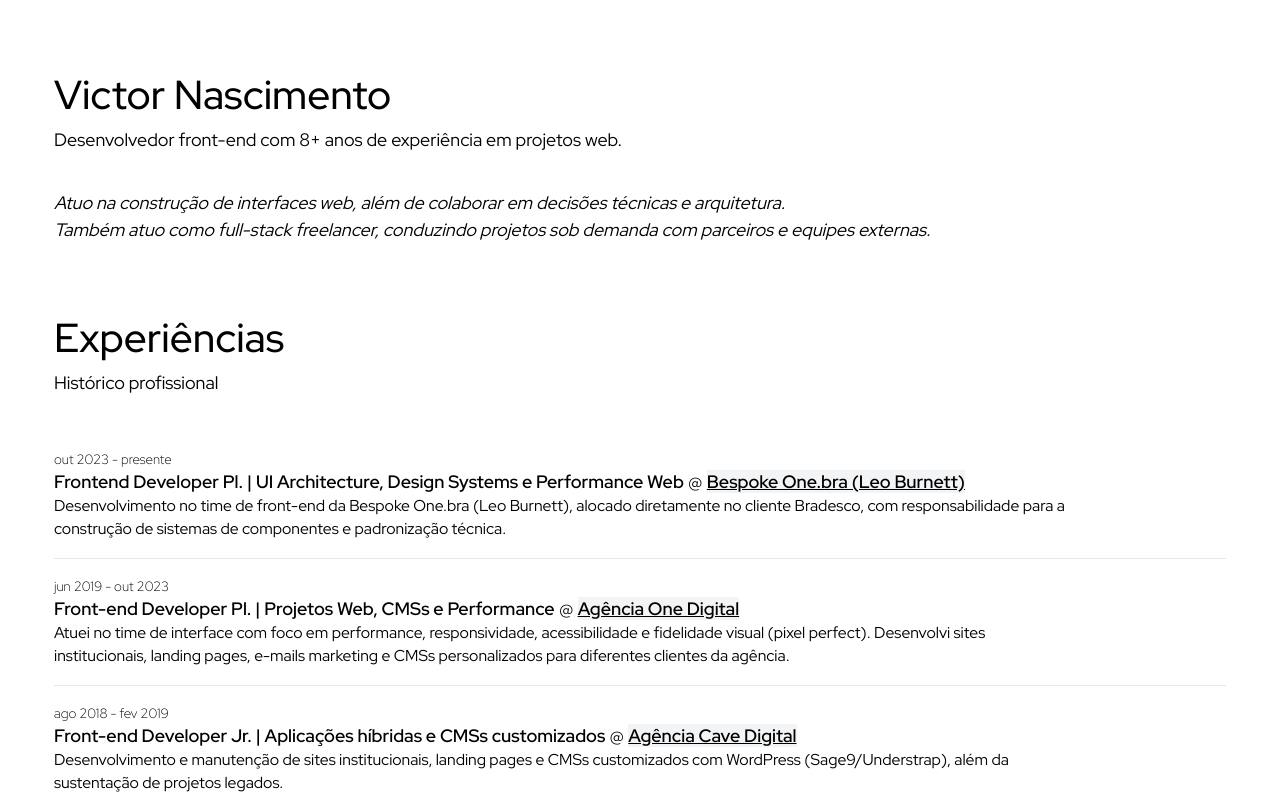
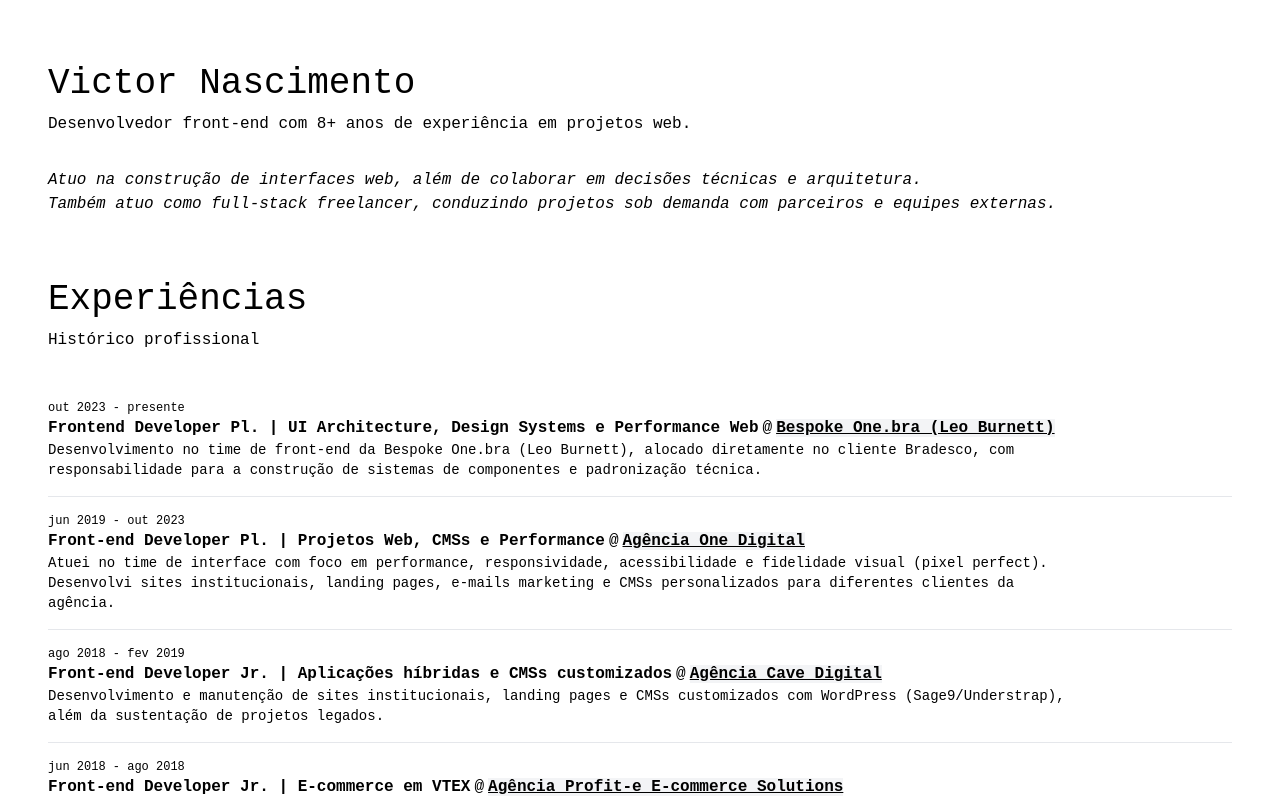
Before and after one commit to victornns/victornns.site, a Next.js app: page /portfolio in a window 1280 px wide. Shown: the top 800 px of the page. Built offline with nearby package versions, Linux system fonts and the light colour scheme.

Commit message:
style: update fonts

```diff
--- a/src/app/globals.scss
+++ b/src/app/globals.scss
@@ -10,19 +10,6 @@
 @layer base {
   html {
     scroll-behavior: smooth;
-    font-size: 16px;
-  }
-
-  @screen lg {
-    html {
-      font-size: 18px;
-    }
-  }
-
-  @screen 2xl {
-    html {
-      font-size: 20px;
-    }
   }
 
   body {
--- a/src/app/layout.tsx
+++ b/src/app/layout.tsx
@@ -1,13 +1,6 @@
 import type { Metadata } from "next";
-import { Red_Hat_Display } from "next/font/google";
 
 import "./globals.scss";
-
-const redHatDisplaySans = Red_Hat_Display({
-  variable: "--font-red-hat-display",
-  subsets: ["latin"],
-  weight: ["300", "400", "500", "600"],
-});
 
 export const metadata: Metadata = {
   title: "",
@@ -20,7 +13,7 @@
   children: React.ReactNode;
 }>) {
   return (
-    <html lang="pt-BR" className={`${redHatDisplaySans.variable} antialiased`}>
+    <html lang="pt-BR" className="antialiased">
       <body>{children}</body>
     </html>
   );
--- a/tailwind.config.ts
+++ b/tailwind.config.ts
@@ -1,15 +1,11 @@
 import type { Config } from "tailwindcss";
 
 export default {
-  content: [
-    "./src/pages/**/*.{js,ts,jsx,tsx,mdx}",
-    "./src/components/**/*.{js,ts,jsx,tsx,mdx}",
-    "./src/app/**/*.{js,ts,jsx,tsx,mdx}",
-  ],
+  content: ["./src/pages/**/*.{js,ts,jsx,tsx,mdx}", "./src/components/**/*.{js,ts,jsx,tsx,mdx}", "./src/app/**/*.{js,ts,jsx,tsx,mdx}"],
   theme: {
     extend: {
       fontFamily: {
-        sans: ["var(--font-red-hat-display)"]
+        sans: ["Courier New", "Courier", "monospace"],
       },
     },
   },
```
